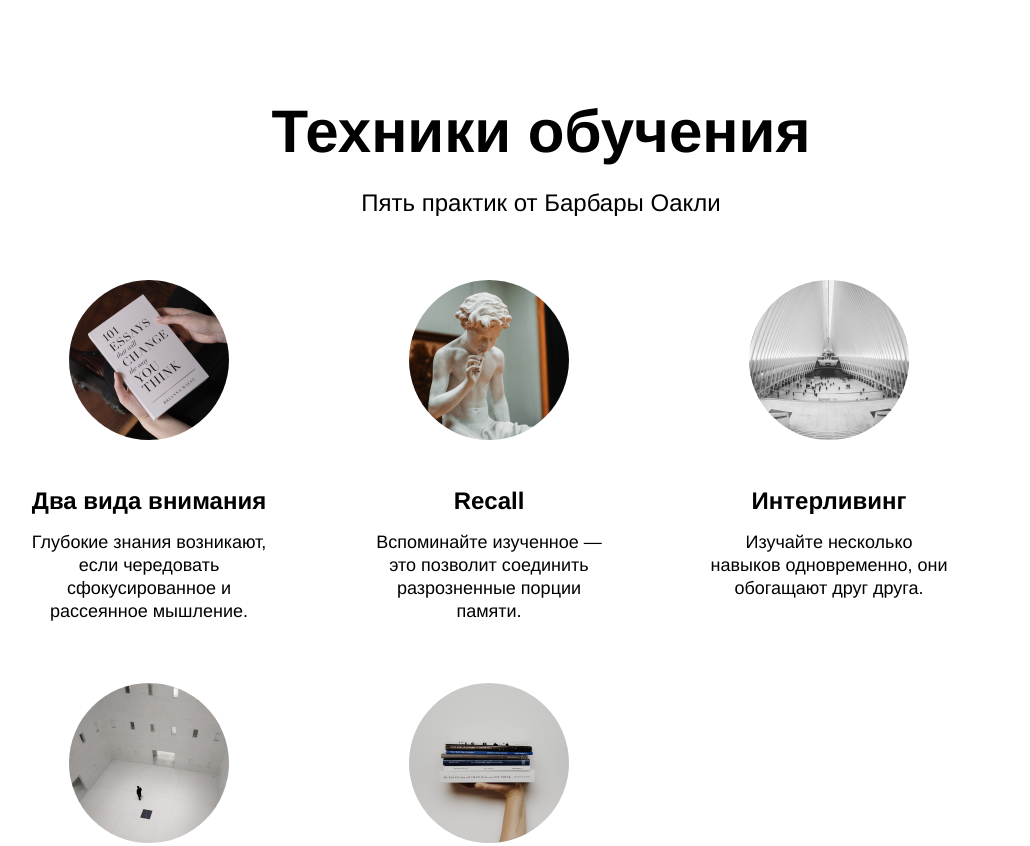
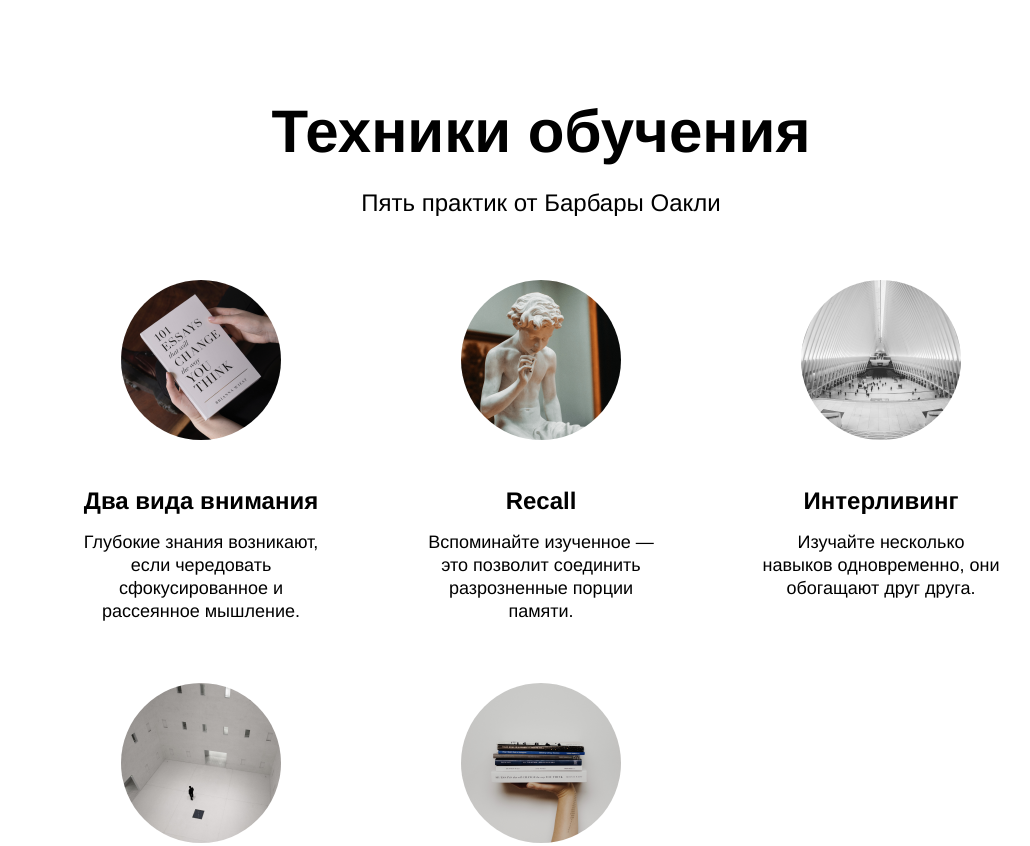
Before and after one commit to MarinaPrivalova/how-to-learn, a plain HTML site: page index.html in a window 1280 px wide. Shown: the part 1259-2105 px from the top of the page, without its empty margins (99-1129 px from the left). Drawn offline with Linux system fonts and the light colour scheme.

Commit message:
третий коммит второй проект

```diff
--- a/styles/style.css
+++ b/styles/style.css
@@ -382,6 +382,8 @@
 .techniques {
   margin: 100px auto 0;
   width: 80%;
+  display: flex;
+  flex-direction: column;
 }
 
 .cards {
@@ -391,6 +393,7 @@
   grid-template-columns: repeat(3, 1fr);
   margin: 0;
   padding: 0;
+  align-self: center;
 }
 
 .cards__item {
```
